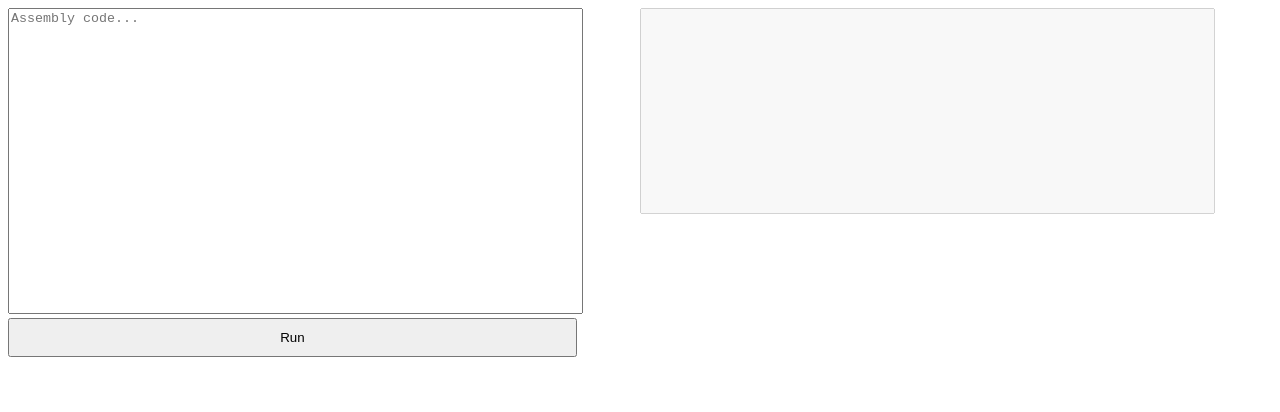
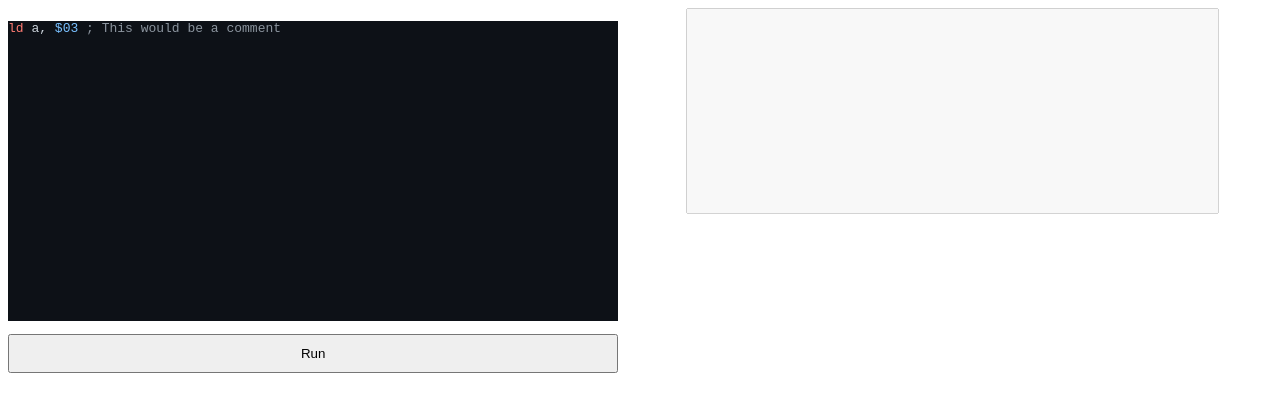
Before and after one commit to BrentFarris/TheLastValkyrieBuilds, a plain HTML site: page gbasmemu/index.html in a window 1280 px wide. Drawn offline with nearby package versions, Linux system fonts and the light colour scheme; no server answers.

Commit message:
Adding syntax hilight

```diff
--- a/gbasmemu/index.html
+++ b/gbasmemu/index.html
@@ -4,16 +4,17 @@
 		<meta charset="utf-8">
 		<meta http-equiv="Content-Type" content="text/html; charset=utf-8">
 		<title>Game Boy Tester</title>
+		<link href="//cdnjs.cloudflare.com/ajax/libs/highlight.js/11.3.1/styles/github-dark.min.css" rel="stylesheet" />
 	</head>
 	<body>
 		<div style="display:grid;grid-template-columns:auto auto;">
 			<div>
-				<textarea id="input" style="height:300px;width:90%;resize:none;" placeholder="Assembly code..." wrap="off"></textarea>
-				<br/>
+				<pre><div class="language-gameboy" style="height:300px;width:90%;" id="input" contenteditable="true" onblur="syntax()">ld a, $03 ; This would be a comment</div></pre>
 				<button onclick="run_input();" style="width:90%;padding:10px;">Run</button>
 			</div>
 			<div><textarea id="output" style="height:200px;width:90%;resize:none;" disabled="disabled" wrap="off"></textarea></div>
 		</div>
+
 		<script type="text/javascript">
 			var Module = {
 				print: (function() {
@@ -45,9 +46,49 @@
 			function run_input() {
 				document.getElementById('output').value = "";
 				let input = document.getElementById('input')
-				let str = `\n${input.value}\n`;
+				let str = `\n${input.innerText}\n`;
 				run_code(str, "input.asm");
 			}
+			function syntax() {
+				let code = document.getElementById("input");
+				code.innerHTML = hljs.highlight(code.innerText, { language: "gameboy" }).value;
+			}
+		</script>
+		<script src="//cdnjs.cloudflare.com/ajax/libs/highlight.js/11.3.1/highlight.min.js"></script>
+		<script type="text/javascript">
+			hljs.registerLanguage("gameboy", (function(hl){
+				let comment=hl.COMMENT(";", /$/);
+				return {
+					aliases: ["gameboy","dmg","z80"],
+					case_insensitive: true,
+					lexemes: "[a-z-]+",
+
+					keywords: {
+						keyword: "nop ld inc dec rlca add rrca rla jr rra daa cpl scf ccf halt adc sub sbc and xor or cp ret pop jp call push rst reti di ldhl ei swap rlc rl rrc rr sla sra srl bit set res stop assert clocks",
+						//literal: ["a", "f", "b", "c", "d", "e", "h", "l", "af", "bc", "de", "hl"],
+						literal: ["eq", "neq", "leq", "geq", "lt", "gt"],
+					},
+					contains: [
+						comment,
+						{
+							className: "number",
+							begin: /\$\d/,
+							end: /$/,
+							excludeBegin: false,
+							relevance: 10,
+							contains: [comment]
+						}, {
+							className: "number",
+							begin: /\d/,
+							end: /$/,
+							excludeBegin: false,
+							relevance: 10,
+							contains: [comment]
+						}
+					]
+				}
+			}));
+			hljs.highlightElement(document.getElementById("input"));
 		</script>
 	</body>
 </html>
```
